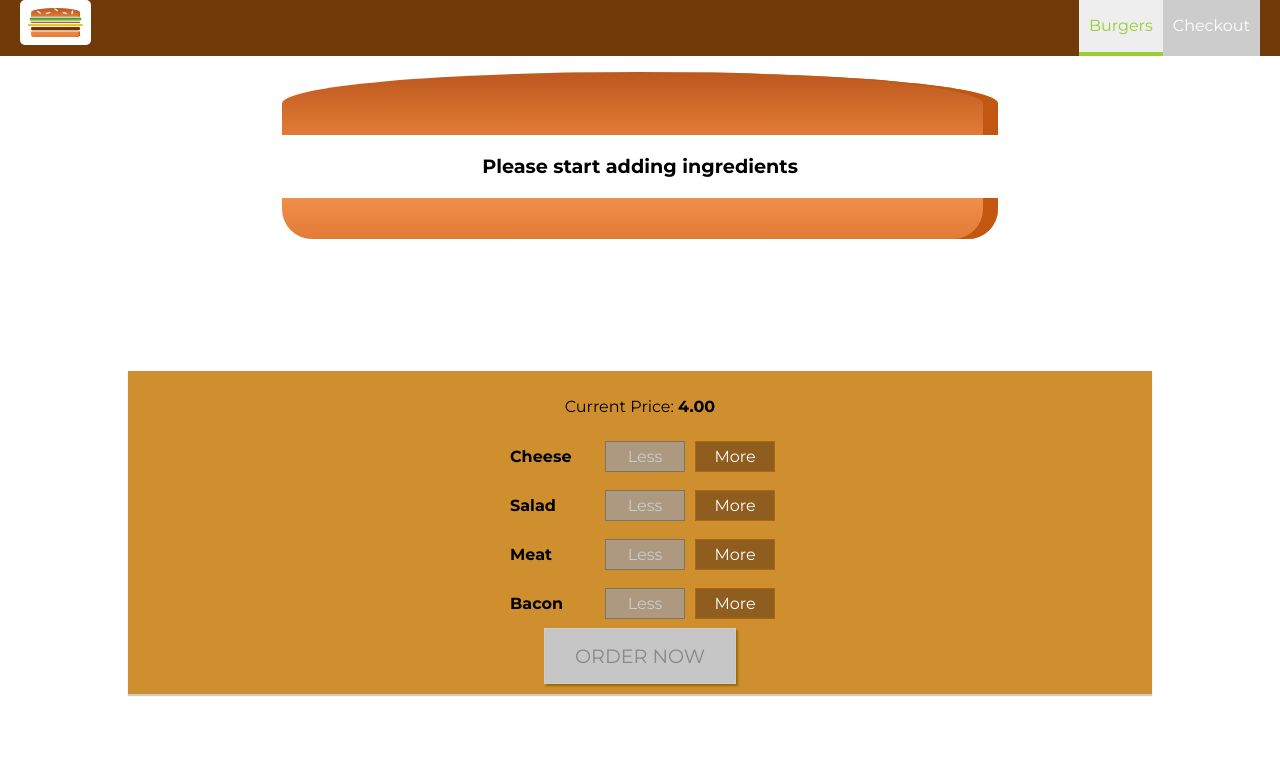
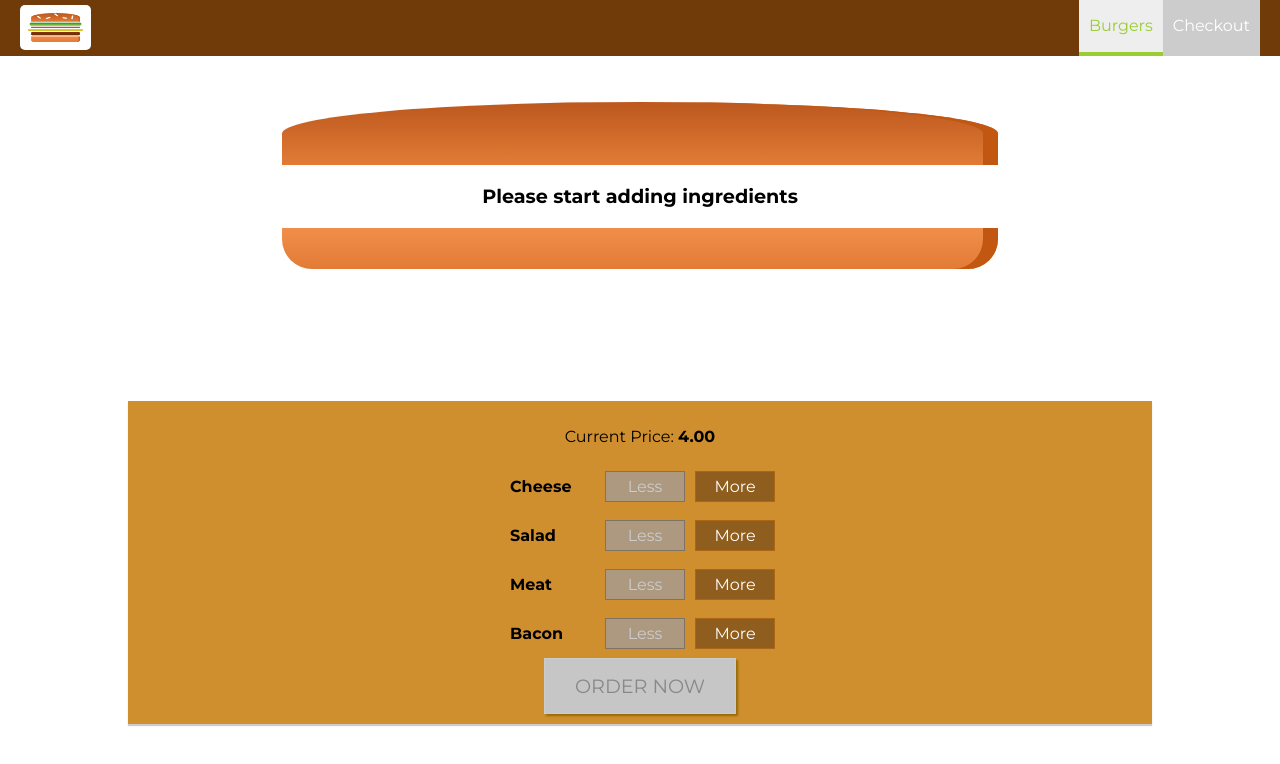
Before and after one commit to sirajrkhan/redux, a React (Create React App) app: page / in a window 1280 px wide. Shown: the top 764 px of the page. Built offline with nearby package versions, Linux system fonts and the light colour scheme.

Commit message:
first draft: static app

```diff
--- a/src/components/Burger/BurgerIngredient/BurgerIngredient.js
+++ b/src/components/Burger/BurgerIngredient/BurgerIngredient.js
@@ -41,5 +41,4 @@ export default burgerIngredient;
 
 burgerIngredient.propTypes = {
     type: PropTypes.string.isRequired,
-
 }
--- a/src/components/Burger/BurgerIngredient/BurgerIngredient.module.css
+++ b/src/components/Burger/BurgerIngredient/BurgerIngredient.module.css
@@ -2,7 +2,7 @@ main{
   width: 80vw;
   height: 80vh;
   display: flex;
-  padding-top: 35px;
+  padding-top: 65px;
   flex-flow: column;
   margin: 0 auto;
 }
--- a/src/components/Logo/Logo.module.css
+++ b/src/components/Logo/Logo.module.css
@@ -14,6 +14,7 @@
 @media(min-width:500px){
     .Logo{
         height: 80%;
+        margin-top: 5px;
     }
 
 }
--- a/src/components/Navigation/Menubar/Menubar.js
+++ b/src/components/Navigation/Menubar/Menubar.js
@@ -5,8 +5,7 @@ const menubar = (props) => {
     return(
         <div
             className={classes.DrawerToggle}
-            onClick={props.drawerToggle}
-        >
+            onClick={props.drawerToggle} >
             <div></div>
             <div></div>
             <div></div>
```
